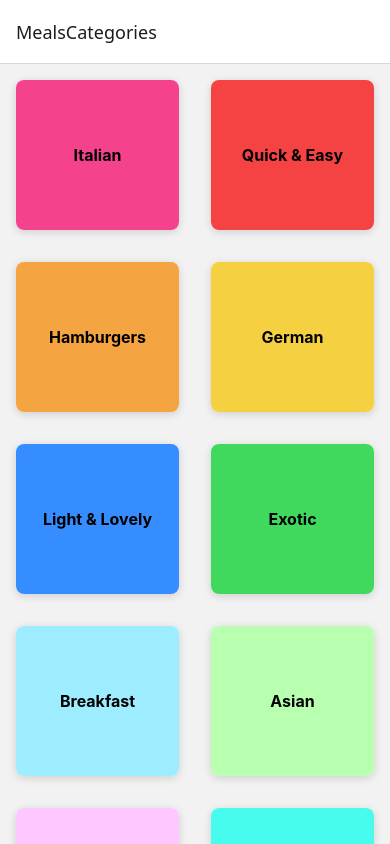
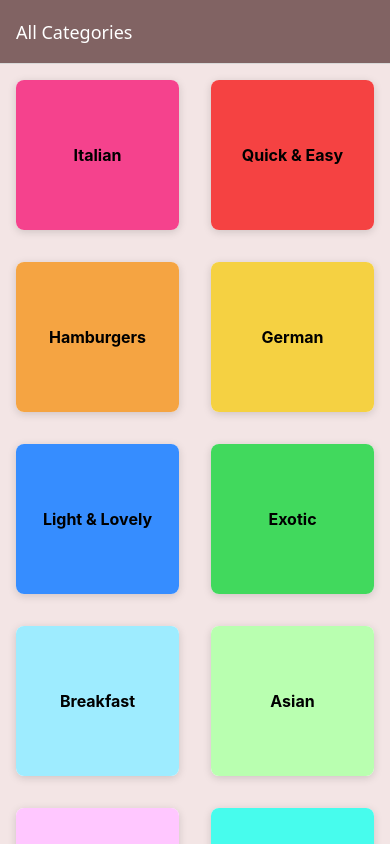
Before and after one commit to keremciftcidev/MealsApp, a React Native app: screen / in a window 390 px wide. Built offline with nearby package versions, Linux system fonts and the light colour scheme.

Commit message:
Styling Screen Headers and Backgrounds

```diff
--- a/App.js
+++ b/App.js
@@ -1,20 +1,31 @@
-import { StatusBar } from 'expo-status-bar';
-import { StyleSheet, View } from 'react-native';
-import CategoriesScreen from './screens/CategoriesScreen';
-import { NavigationContainer } from '@react-navigation/native';
-import { createNativeStackNavigator}from "@react-navigation/native-stack"
-import MealsCategoriesScreen from './screens/MealsOverviewScreen';
+import { StatusBar } from "expo-status-bar";
+import { StyleSheet, View } from "react-native";
+import CategoriesScreen from "./screens/CategoriesScreen";
+import { NavigationContainer } from "@react-navigation/native";
+import { createNativeStackNavigator } from "@react-navigation/native-stack";
+import MealsCategoriesScreen from "./screens/MealsOverviewScreen";
 
-const Stack = createNativeStackNavigator()
+const Stack = createNativeStackNavigator();
 
 export default function App() {
   return (
     <View style={styles.container}>
       <StatusBar style="light" backgroundColor="black" />
       <NavigationContainer>
-        <Stack.Navigator>
-          <Stack.Screen name='MealsCategories' component={CategoriesScreen}/>
-          <Stack.Screen name='MealsOverview' component={MealsCategoriesScreen}/>
+        <Stack.Navigator
+          screenOptions={{
+            title: "All Categories",
+            headerStyle: { backgroundColor: "#816363" },
+            headerTintColor: "white",
+            contentStyle: { backgroundColor: "#f3e5e5" },
+          }}
+        >
+          <Stack.Screen name="MealsCategories" component={CategoriesScreen} />
+          <Stack.Screen
+            name="MealsOverview"
+            component={MealsCategoriesScreen}
+            options={{ title: "Meals Overview" }}
+          />
         </Stack.Navigator>
       </NavigationContainer>
     </View>
```
